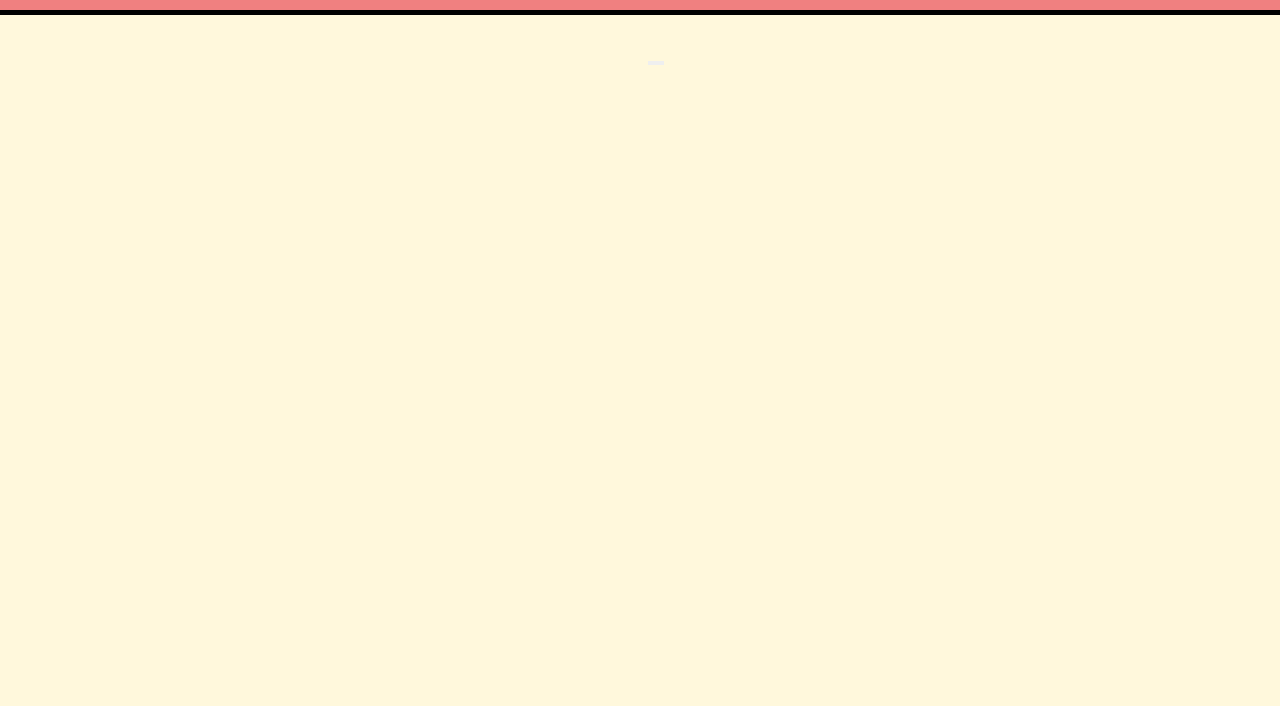
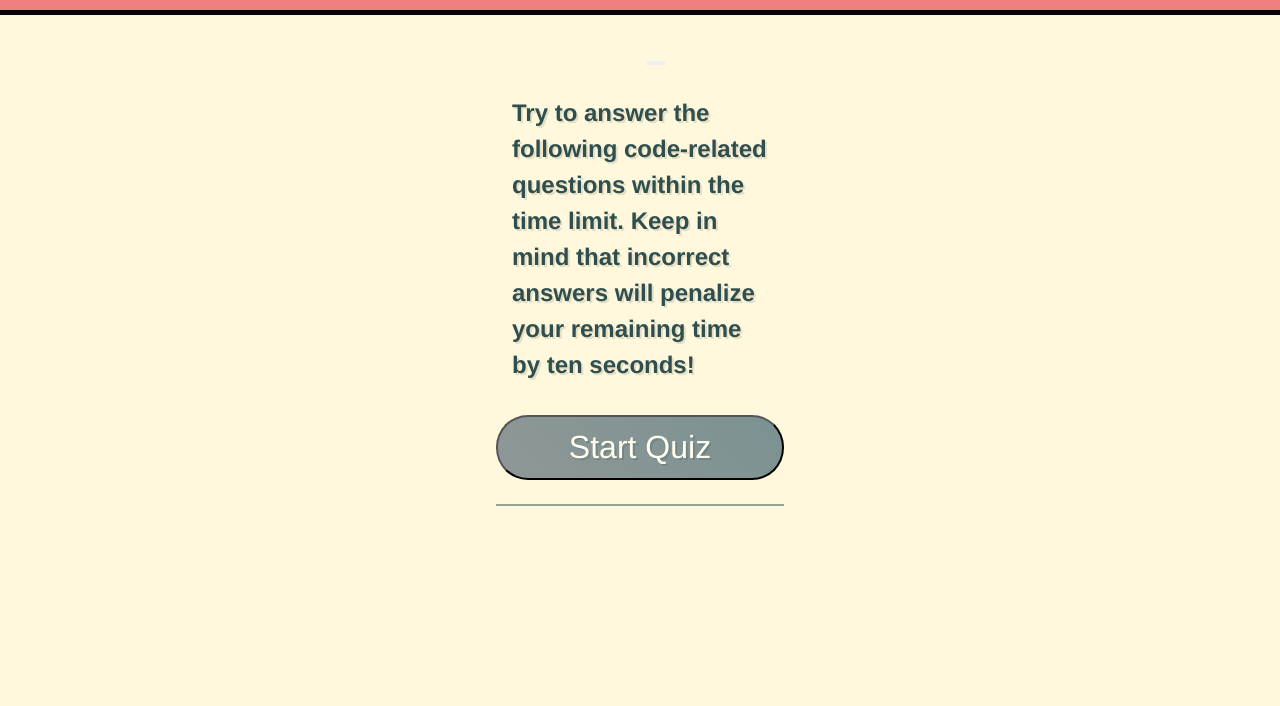
Before and after one commit to reinholz36/Code-Quiz, a plain HTML site: page index.html in a window 1280 px wide. Shown: the part 94-800 px from the top of the page. Drawn offline with Linux system fonts and the light colour scheme.

Commit message:
moved array var to fix error, tried adding start button to avoid click error

```diff
--- a/assets/js/script.js
+++ b/assets/js/script.js
@@ -3,18 +3,13 @@ var topHeader = document.getElementById("top");
 var countDown = document.getElementById("countdown");
 var quizBox = document.getElementById("quizContainer");
 var resultBox = document.getElementById("result");
+var buttonStart = document.getElementById("btn-start");
 var buttonOne = document.getElementById("btn-1");
 var buttonTwo = document.getElementById("btn-2");
 var buttonThree = document.getElementById("btn-3");
 var buttonFour = document.getElementById("btn-4");
 var mainBox = document.getElementById("mainContainer");
-var questionIndex = 0
-var trueCount = 0
-var totalArray = questions.length
-var cycleQuestions = false
-var totalPoints = {
-    points:0
-}
+
 
 //questions array start
 var questionArray = [
@@ -142,6 +137,15 @@ var questionArray = [
 ];
 //questions array end
 
+//set variables for array, question cycling, and total points (Note: this section needs to be after array!)
+var questionIndex = 0
+var trueCount = 0
+var totalArray = questionArray.length
+var cycleQuestions = false
+var totalPoints = {
+    points:0
+}
+
 // creates getting started elements
 function quizEnter () {
 
@@ -158,11 +162,11 @@ function quizEnter () {
     mainBox.appendChild(quizBox);
 
     //start button
-    var buttonOne = document.createElement("button");
-    buttonOne.textContent = "Start Quiz";
-    buttonOne.className = "btn";
-    buttonOne.addEventListener('click', runGame)
-    mainBox.appendChild(buttonOne);
+    var buttonStart = document.createElement("button");
+    buttonStart.textContent = "Start Quiz";
+    buttonStart.className = "btn";
+    buttonStart.addEventListener('click', runGame)
+    mainBox.appendChild(buttonStart);
 
     //Answer Result display
     var resultBox = document.createElement("h2");
@@ -226,7 +230,7 @@ function displayQuestion () {
     buttonFour.className = "btn small";
     buttonFour.addEventListener('click', runGame)
     mainBox.appendChild(buttonFour);
-    }
+}
 //display quesion from array
 //display answer choices from array
 //make the answer choices into buttons
@@ -243,7 +247,6 @@ function displayQuestion () {
 // updated resultBox "Wrong Answer!"
 //clearElement
 // proceed to next question
-
 
 //Countdown function
 function runGame () {
@@ -282,6 +285,7 @@ function runGame () {
 
 
 
+
 console.log("questionArray", questionArray);
 
 
--- a/index.html
+++ b/index.html
@@ -28,9 +28,12 @@
             by ten seconds! -->
         </h2>
 
-        <!-- start button template -->
+        <button id="btn-start">
+            <!-- start button template -->
+        </button>
+
         <button id="btn-1">
-            <!-- Start Quiz plus 1st answer choice-->
+            <!-- 1st answer choice-->
         </button>
 
         <button id="btn-2">
```
